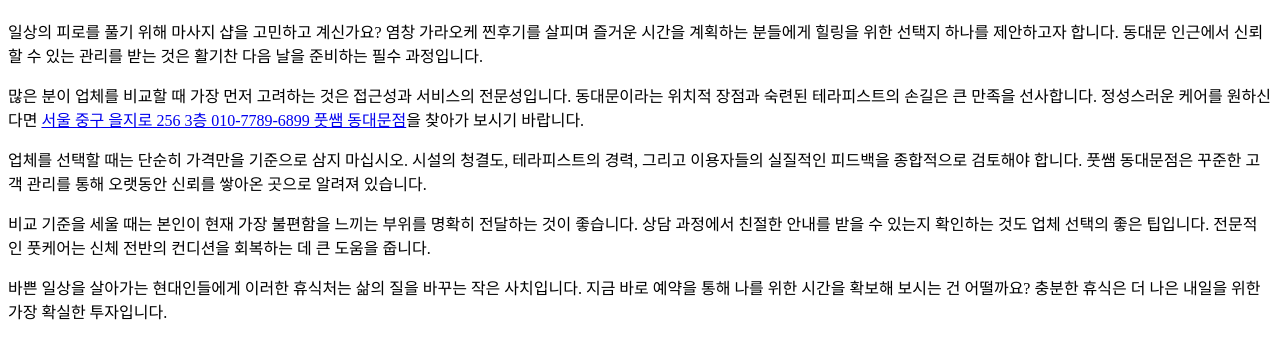
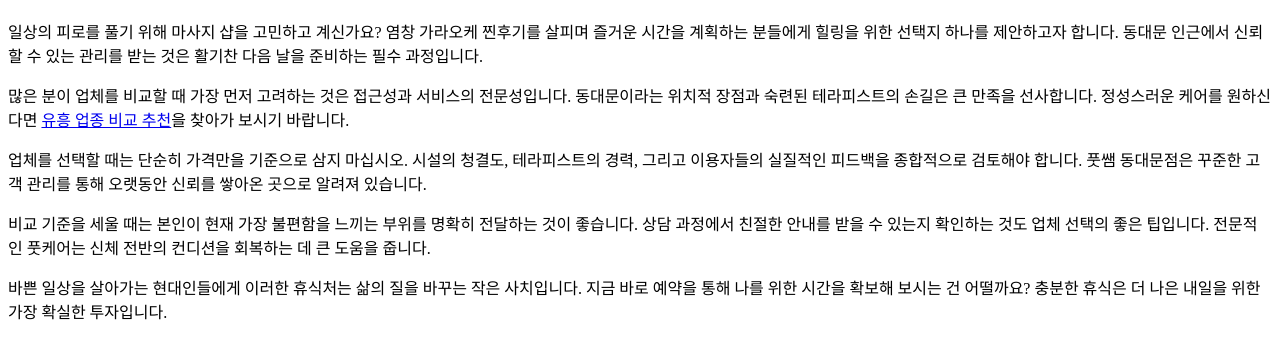
Before and after one commit to mqlwmsltm-arch/bp-t3b06-yc-karaoke-real2, a plain HTML site: page posts/gemini-coverage-20260719-0324.html in a window 1280 px wide. Shown: the part 70-428 px from the top of the page. Drawn offline with Linux system fonts and the light colour scheme.

Commit message:
deploy: garbage-free snapshot 2026-07-27T00:34:09.540Z

```diff
--- a/posts/gemini-coverage-20260719-0324.html
+++ b/posts/gemini-coverage-20260719-0324.html
@@ -10,7 +10,7 @@
 <body>
     <h1>염창 가라오케 찐후기 정보 속에서 찾은 풋쌤 동대문점 서비스 가이드</h1>
     <p>일상의 피로를 풀기 위해 마사지 샵을 고민하고 계신가요? 염창 가라오케 찐후기를 살피며 즐거운 시간을 계획하는 분들에게 힐링을 위한 선택지 하나를 제안하고자 합니다. 동대문 인근에서 신뢰할 수 있는 관리를 받는 것은 활기찬 다음 날을 준비하는 필수 과정입니다.</p>
-    <p>많은 분이 업체를 비교할 때 가장 먼저 고려하는 것은 접근성과 서비스의 전문성입니다. 동대문이라는 위치적 장점과 숙련된 테라피스트의 손길은 큰 만족을 선사합니다. 정성스러운 케어를 원하신다면 <a class="anchor-link" href="https://euljiro-body-care.mapo-room-guide.xyz/" data-bpaas-link-target="t1-campaign-mqw1w2qy-5klg">서울 중구 을지로 256 3층 010-7789-6899 풋쌤 동대문점</a>을 찾아가 보시기 바랍니다.</p>
+    <p>많은 분이 업체를 비교할 때 가장 먼저 고려하는 것은 접근성과 서비스의 전문성입니다. 동대문이라는 위치적 장점과 숙련된 테라피스트의 손길은 큰 만족을 선사합니다. 정성스러운 케어를 원하신다면 <a class="anchor-link" href="https://editor.nonhyeonnight.xyz/posts/field_note-001-1lm323g.html" data-bpaas-link-target="t1-campaign-mqw1w2qy-5klg">유흥 업종 비교 추천</a>을 찾아가 보시기 바랍니다.</p>
     <p>업체를 선택할 때는 단순히 가격만을 기준으로 삼지 마십시오. 시설의 청결도, 테라피스트의 경력, 그리고 이용자들의 실질적인 피드백을 종합적으로 검토해야 합니다. 풋쌤 동대문점은 꾸준한 고객 관리를 통해 오랫동안 신뢰를 쌓아온 곳으로 알려져 있습니다.</p>
     <p>비교 기준을 세울 때는 본인이 현재 가장 불편함을 느끼는 부위를 명확히 전달하는 것이 좋습니다. 상담 과정에서 친절한 안내를 받을 수 있는지 확인하는 것도 업체 선택의 좋은 팁입니다. 전문적인 풋케어는 신체 전반의 컨디션을 회복하는 데 큰 도움을 줍니다.</p>
     <p>바쁜 일상을 살아가는 현대인들에게 이러한 휴식처는 삶의 질을 바꾸는 작은 사치입니다. 지금 바로 예약을 통해 나를 위한 시간을 확보해 보시는 건 어떨까요? 충분한 휴식은 더 나은 내일을 위한 가장 확실한 투자입니다.</p>
```
